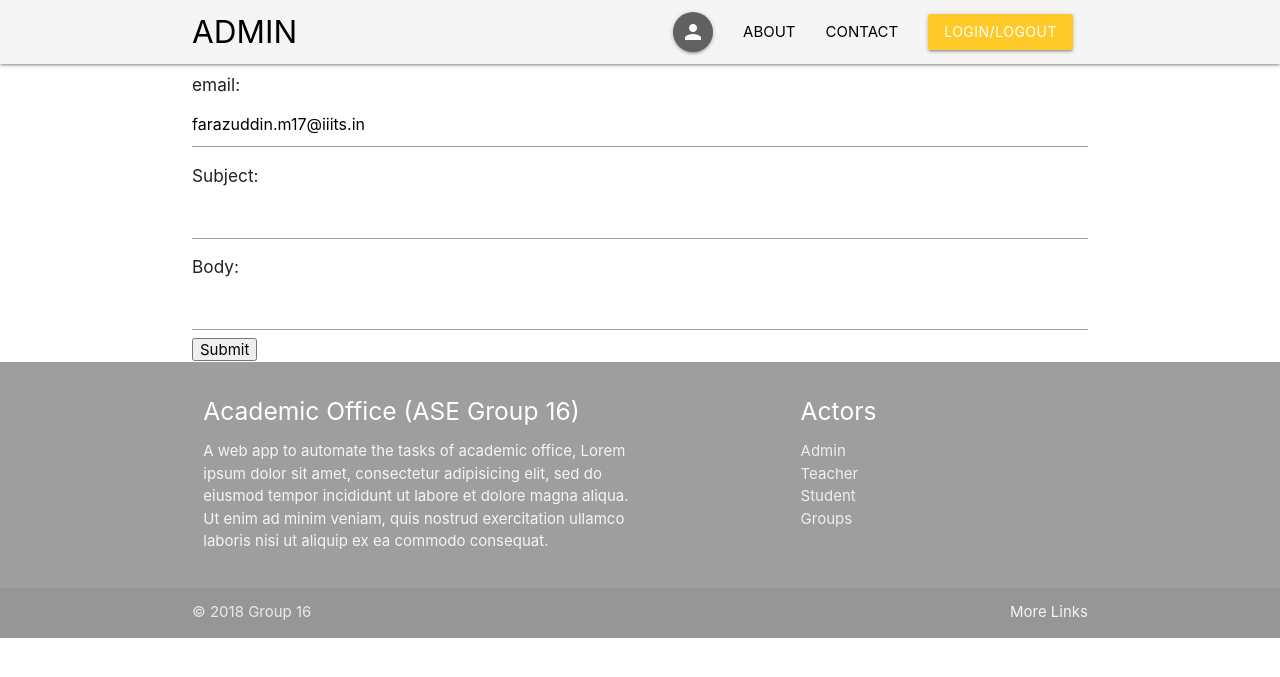
After one commit to MDfarazuddin/ASE-project, a Django app: a page that uses Academic_Office/Admin/templates/Admin/Admin_email.html in a window 1280 px wide. The commit adds this page. Shown: the top 677 px of the page. Run offline with Django 3.2, Linux system fonts and the light colour scheme; data comes from the database, SQL or seed files in the repository; both versions use the stored data as it was after the commit.

Commit message:
Finally added the email to Teacher

```diff
--- /dev/null
+++ b/Academic_Office/Admin/templates/Admin/Admin_confirm.html
@@ -0,0 +1,5 @@
+<html>
+<h4>
+  af;nsfn
+</h4>
+</html>
--- /dev/null
+++ b/Academic_Office/Admin/templates/Admin/Admin_email.html
@@ -0,0 +1,16 @@
+{% extends 'Admin_View_Base_Layout.html' %}
+{% load static from staticfiles %}
+{% block content %}
+      <div class="container">
+        <form action="{% url 'send_email' %}" method="POST">
+          {% csrf_token %}
+            <h6>email:</h6>
+            <input type="Text" value="{{ a_teacher.T_email }}" name="email" >
+            <h6>Subject:</h6>
+            <input type="text" name="subject" value="">
+            <h6>Body:</h6>
+            <input type="text" name="body" value="">
+            <input type="submit" name="" id="">
+        </form>
+      </div>
+{% endblock %}
--- a/Academic_Office/Admin/templates/Admin/teacher_list.html
+++ b/Academic_Office/Admin/templates/Admin/teacher_list.html
@@ -14,7 +14,7 @@
                 <a href="{{ teacher.slug  }}" class=""><i class="material-icons  circle blue">person</i></a>
                 <span class="title">{{teacher.T_name}}</span>
                 <p class="grey-text">{{teacher.T_id}}</p>
-                <a href="#" class="secondary-content">
+                <a href="{% url 'make_email' slug=teacher.slug %}" class="secondary-content">
                   <i class="material-icons blue-text">email</i>
                 </a>
               </li>
--- a/Academic_Office/Admin/urls.py
+++ b/Academic_Office/Admin/urls.py
@@ -11,4 +11,6 @@ urlpatterns = [
     path('all/teachers/',include('Teacher.urls')),
     path('all/students/',views.student_list,name="student_list"),
     path('all/students/',include('Student.urls')),
+    path('send-email/<slug:slug>',views.make_email,name="make_email"),
+    path('sent-email',views.send_email,name="send_email")
 ]
--- a/Academic_Office/Admin/views.py
+++ b/Academic_Office/Admin/views.py
@@ -2,6 +2,7 @@ from django.shortcuts import render
 from django.http import HttpResponse
 from Teacher.models import Teachers
 from Student.models import Students
+from django.core.mail import EmailMessage
 # Create your views here.
 
 def admin_home(request):
@@ -27,3 +28,17 @@ def student_list(request):
 	all_students = Students.objects.all()
 	return render(request,'Admin/student_list.html',{"all_students":all_students	})
 	# return HttpResponse("dfjkhfjk")
+
+def make_email(request,slug):
+	a_teacher = Teachers.objects.get(slug=slug)
+	return render(request,"Admin/Admin_email.html",{"a_teacher":a_teacher})
+	# return HttpResponse(slug)
+
+
+def send_email(request):
+	email = request.POST['email']
+	subject = request.POST['subject']
+	body = request.POST['body']
+	email = EmailMessage(subject,body,to=[email])
+	email.send()
+	return render(request,"Admin/Admin_confirm.html")
```
Also changed, not shown: Academic_Office/db.sqlite3.
